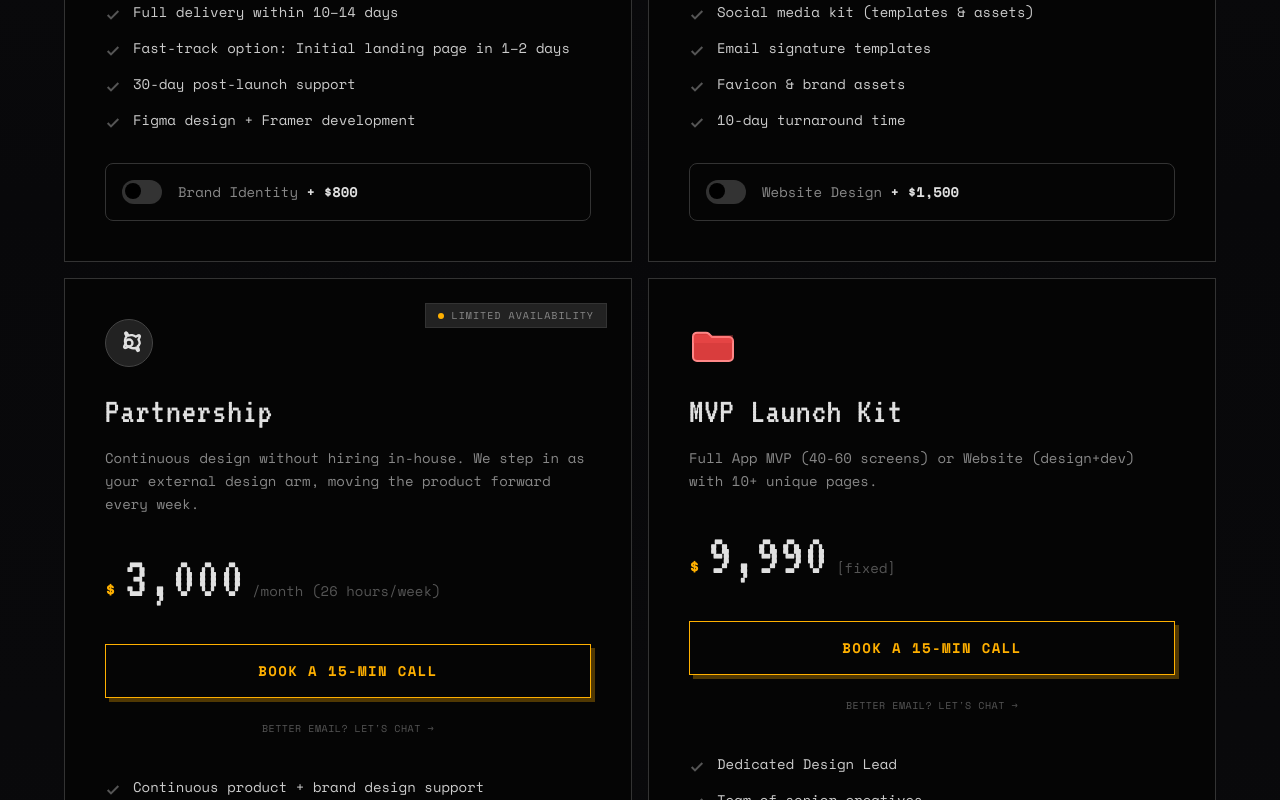
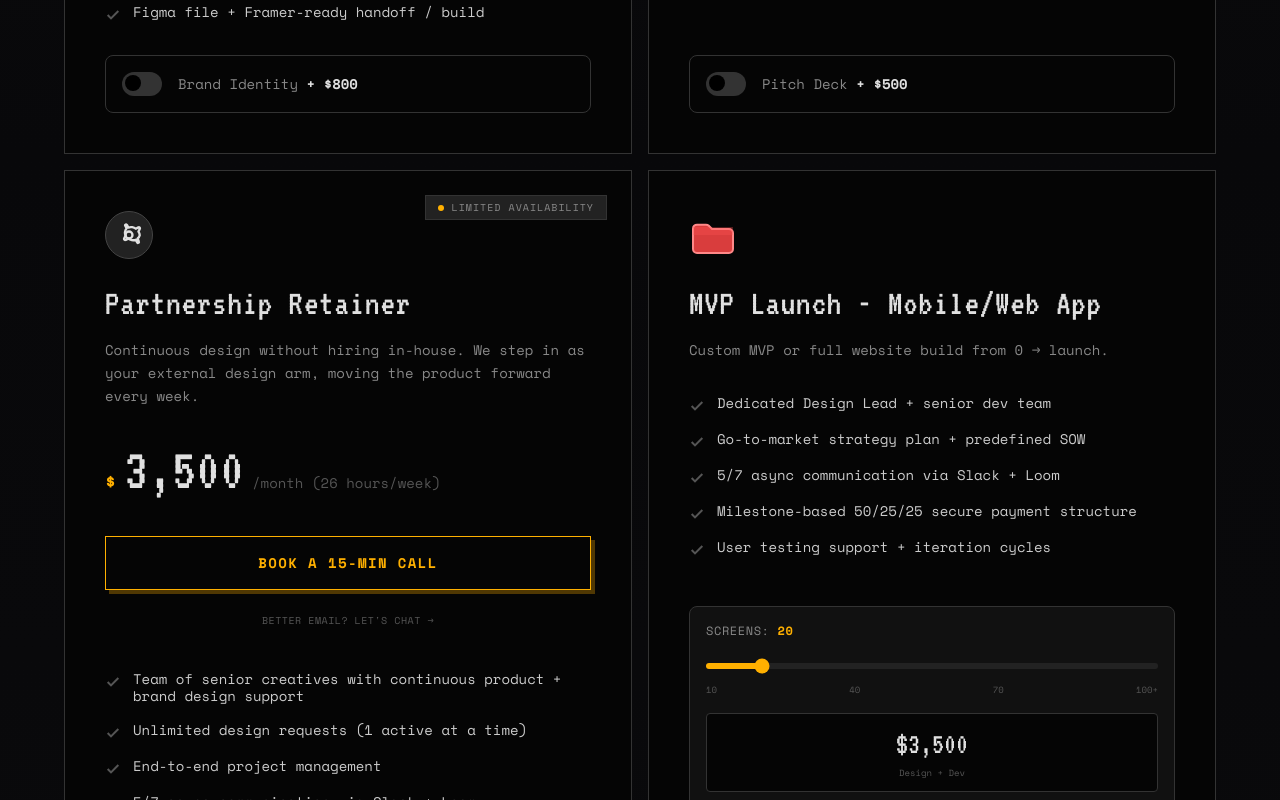
Before and after one commit to ishm6m/hoverstate, a React (Vite) app: page / in a window 1280 px wide. Shown: the part 3840-4640 px from the top of the page. Built offline with nearby package versions, Linux system fonts and the light colour scheme.

Commit message:
feat: add compact pricing slider to MVP Launch card (10-100 screens, Get Quote at 60+)

```diff
--- a/components/Pricing.tsx
+++ b/components/Pricing.tsx
@@ -38,6 +38,78 @@ const CheckIconBlue = () => (
         <path d="M20 6L9 17L4 12" />
     </svg>
 );
+
+// --- Pricing Slider Component ---
+const PricingSlider: React.FC = () => {
+  const [screenCount, setScreenCount] = useState(20);
+
+  // Calculate price based on screen count
+  // Base: 10 screens = $2,000
+  // Rate: $150 per additional screen
+  const calculatePrice = (screens: number): string => {
+    if (screens >= 60) return "quote";
+    const basePrice = 2000;
+    const additionalScreens = Math.max(0, screens - 10);
+    const total = basePrice + (additionalScreens * 150);
+    return total.toLocaleString();
+  };
+
+  const price = calculatePrice(screenCount);
+
+  return (
+    <div className="mt-6 p-4 bg-[#111] border border-[#333] rounded-lg">
+      <div className="flex items-center justify-between mb-3">
+        <span className="font-['Space_Mono'] text-[#888] text-xs uppercase tracking-wider">
+          Screens: <span className="text-[#ffb000] font-bold">{screenCount}</span>
+        </span>
+      </div>
+
+      {/* Slider */}
+      <input
+        type="range"
+        min="10"
+        max="100"
+        step="5"
+        value={screenCount}
+        onChange={(e) => setScreenCount(parseInt(e.target.value))}
+        className="w-full h-1.5 bg-[#222] rounded-full appearance-none cursor-pointer accent-[#ffb000]"
+        style={{
+          background: `linear-gradient(to right, #ffb000 0%, #ffb000 ${((screenCount - 10) / 90) * 100}%, #222 ${((screenCount - 10) / 90) * 100}%, #222 100%)`
+        }}
+      />
+
+      <div className="flex items-center justify-between mt-2 text-[9px] font-['Space_Mono'] text-[#555]">
+        <span>10</span>
+        <span>40</span>
+        <span>70</span>
+        <span>100+</span>
+      </div>
+
+      {/* Price Display */}
+      <div className="mt-4 p-3 bg-[#050505] border border-[#333] rounded">
+        {price === "quote" ? (
+          <div className="text-center">
+            <div className="font-['Space_Mono'] text-[#888] text-[10px] uppercase tracking-widest mb-2">
+              60+ screens → Custom Quote
+            </div>
+            <button className="w-full py-2 bg-[#ffb000] text-black font-['Space_Mono'] font-bold text-xs tracking-widest hover:bg-[#ffca43] transition-colors uppercase">
+              Get a Quote
+            </button>
+          </div>
+        ) : (
+          <div className="text-center">
+            <div className="font-['VT323'] text-3xl text-[#e0e0e0]">
+              ${price}
+            </div>
+            <div className="font-['Space_Mono'] text-[#555] text-[9px] mt-1">
+              Design + Dev
+            </div>
+          </div>
+        )}
+      </div>
+    </div>
+  );
+};
 
 // --- Animation Components ---
 
@@ -224,14 +296,11 @@ export const Pricing: React.FC = () => {
                 icon={<FolderIcon />}
                 isFeatured={false}
                 features={[
-                    "Conversion-focused landing page grounded in strategy",
-                    "Responsive design across desktop, tablet & mobile",
-                    "Clear messaging architecture that drives user action",
-                    "Refined copy for positioning, headlines & value props",
-                    "Full delivery within 10–14 days",
-                    "Fast-track option: Initial landing page in 1–2 days",
-                    "30-day post-launch support",
-                    "Figma design + Framer development"
+                    "Conversion-focused landing page (strategy + UX)",
+                    "Clear messaging + refined copywriting",
+                    "Fully responsive for all breakpoints",
+                    "Delivered in 7–14 days, 30 Days post-launch support",
+                    "Figma file + Framer-ready handoff / build",
                 ]}
                 addonLabel="Brand Identity"
                 addonPrice="+ $800"
@@ -240,65 +309,94 @@ export const Pricing: React.FC = () => {
             {/* Card 2: Brand Identity */}
             <PricingCard
                 title="Brand Identity"
-                description="Build a memorable brand that stands out in a crowded market. Visual identity + brand strategy that communicates who you are."
-                price="2,500"
+                description="We design a memorable brand that stands out in a crowded market."
+                price="800"
                 priceSuffix="[starting]"
                 icon={<CompassIcon />}
                 isFeatured={false}
                 features={[
-                    "Brand strategy + positioning workshop",
-                    "Logo design (3 concepts, unlimited revisions)",
-                    "Color palette & typography system",
-                    "Brand guidelines document (Figma)",
-                    "Social media kit (templates & assets)",
-                    "Email signature templates",
-                    "Favicon & brand assets",
+                    "Logo, color, type & visual direction",
+                    "Brand identity system + guidelines document (Figma)",
+                    "Asset pack for marketing + socials",
+                    "Scales easily into website or product",
                     "10-day turnaround time"
                 ]}
-                addonLabel="Website Design"
-                addonPrice="+ $1,500"
+                addonLabel="Pitch Deck"
+                addonPrice="+ $500"
             />
 
-            {/* Card 3: Partnership */}
+            {/* Card 3: Partnership Retainer*/}
             <PricingCard
-                title="Partnership"
+                title="Partnership Retainer"
                 description="Continuous design without hiring in-house. We step in as your external design arm, moving the product forward every week."
-                price="3,000"
+                price="3,500"
                 priceSuffix="/month (26 hours/week)"
                 icon={<GearIcon />}
                 tag="LIMITED AVAILABILITY"
                 features={[
-                    "Continuous product + brand design support",
-                    "Team of senior creatives",
+                    "Team of senior creatives with continuous product + brand design support",
+                    "Unlimited design requests (1 active at a time)",
                     "End-to-end project management",
-                    "Unlimited Design requests",
-                    "5/7 Communication (Slack/Loom)",
-                    "1 workstream at a time",
-                    "Monthly sync calls"
+                    "5/7 async communication via Slack + Loom",
+                    "Weekly sprints & iteration reviews",
                 ]}
                 addonLabel="Accelerator: x2 velocity:"
                 addonPrice="$5,000"
             />
 
-            {/* Card 4: MVP Launch Kit */}
-            <PricingCard
-                title="MVP Launch Kit"
-                description="Full App MVP (40-60 screens) or Website (design+dev) with 10+ unique pages."
-                price="9,990"
-                priceSuffix="[fixed]"
-                icon={<FolderIcon />}
-                features={[
-                    "Dedicated Design Lead",
-                    "Team of senior creatives",
-                    "Go-to-market strategy plan",
-                    "Predefined scope of work (SOW)",
-                    "5/7 Communication (Slack/Loom)",
-                    "Framer or Webflow development",
-                    "50/25/25 secure payment"
-                ]}
-                addonLabel="+ Rush Delivery:"
-                addonPrice="$3,000"
-            />
+            {/* Card 4: MVP Launch - Mobile/Web App */}
+            <div className="relative bg-[#050505] border border-[#333] p-8 md:p-10 flex flex-col hover:border-[#ffb000]/50 transition-colors duration-300 group h-full">
+                <div className="mb-6"><FolderIcon /></div>
+
+                <h3 className="font-['VT323'] text-4xl text-[#e0e0e0] mb-4 tracking-wide">MVP Launch - Mobile/Web App</h3>
+                <p className="font-['Space_Mono'] text-[#888] text-sm leading-relaxed mb-8 max-w-lg">
+                    Custom MVP or full website build from 0 → launch.
+                </p>
+
+                <div className="grid gap-4 grid-cols-1 mb-6">
+                    {[
+                        "Dedicated Design Lead + senior dev team",
+                        "Go-to-market strategy plan + predefined SOW",
+                        "5/7 async communication via Slack + Loom",
+                        "Milestone-based 50/25/25 secure payment structure",
+                        "User testing support + iteration cycles",
+                    ].map((feature, i) => (
+                        <div key={i} className="flex items-start gap-3">
+                             <CheckIcon />
+                             <span className="font-['Space_Mono'] text-sm text-[#ccc] leading-tight">{feature}</span>
+                        </div>
+                    ))}
+                </div>
+
+                {/* Pricing Slider - Compact */}
+                <PricingSlider />
+
+                <button className="w-full py-4 border border-[#ffb000] text-[#ffb000] font-['Space_Mono'] font-bold text-sm tracking-widest hover:bg-[#ffb000] hover:text-black transition-all mb-4 uppercase shadow-[4px_4px_0px_0px_rgba(255,176,0,0.3)] hover:shadow-none hover:translate-x-[2px] hover:translate-y-[2px] mt-6">
+                    Book a 15-min call
+                </button>
+
+                <div className="text-center">
+                        <a href="#" onClick={(e) => e.preventDefault()} className="font-['Space_Mono'] text-[10px] text-[#555] hover:text-[#e0e0e0] uppercase tracking-wider transition-colors" aria-label="Better email link">
+                            Better email? Let's chat &rarr;
+                        </a>
+                </div>
+
+                <div className="mt-8">
+                    <div
+                        className={`p-4 rounded-lg border flex items-center justify-between cursor-pointer transition-all duration-300 select-none group
+                        bg-transparent border-[#333] hover:border-[#555]`}
+                    >
+                        <div className="flex items-center gap-4">
+                            <div className={`w-10 h-6 rounded-full relative transition-colors duration-300 border border-transparent bg-[#333] group-hover:bg-[#444]`}>
+                                <div className={`absolute top-0.5 left-0.5 w-4 h-4 rounded-full bg-black transition-transform duration-300 ease-out translate-x-0`}></div>
+                            </div>
+                            <span className={`font-['Space_Mono'] text-sm transition-colors duration-300 text-[#888]`}>
+                                + Rush Delivery: <span className={`font-bold transition-colors duration-300 text-[#e0e0e0]`}>$3,000</span>
+                            </span>
+                        </div>
+                    </div>
+                </div>
+            </div>
 
         </div>
       </div>
```
